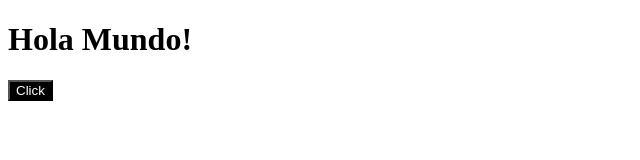
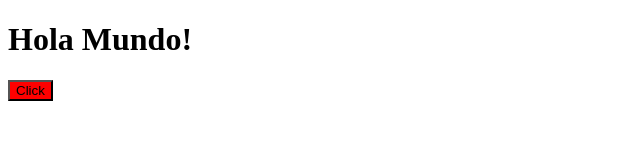
Before and after one commit to JaviZamudio/GithubWorkflow, a plain HTML site: page index.html in a window 1280 px wide. Shown: the full height of the page, 0-640 px from the left. Drawn offline with Linux system fonts and the light colour scheme.

Commit message:
Cambio a Rojo (bajo protesta)

```diff
--- a/index.html
+++ b/index.html
@@ -12,8 +12,7 @@
 
     <style>
         .boton{
-            background-color: black;
-            color: white;
+            background-color: red;
         }
     </style>
 </body>
```
